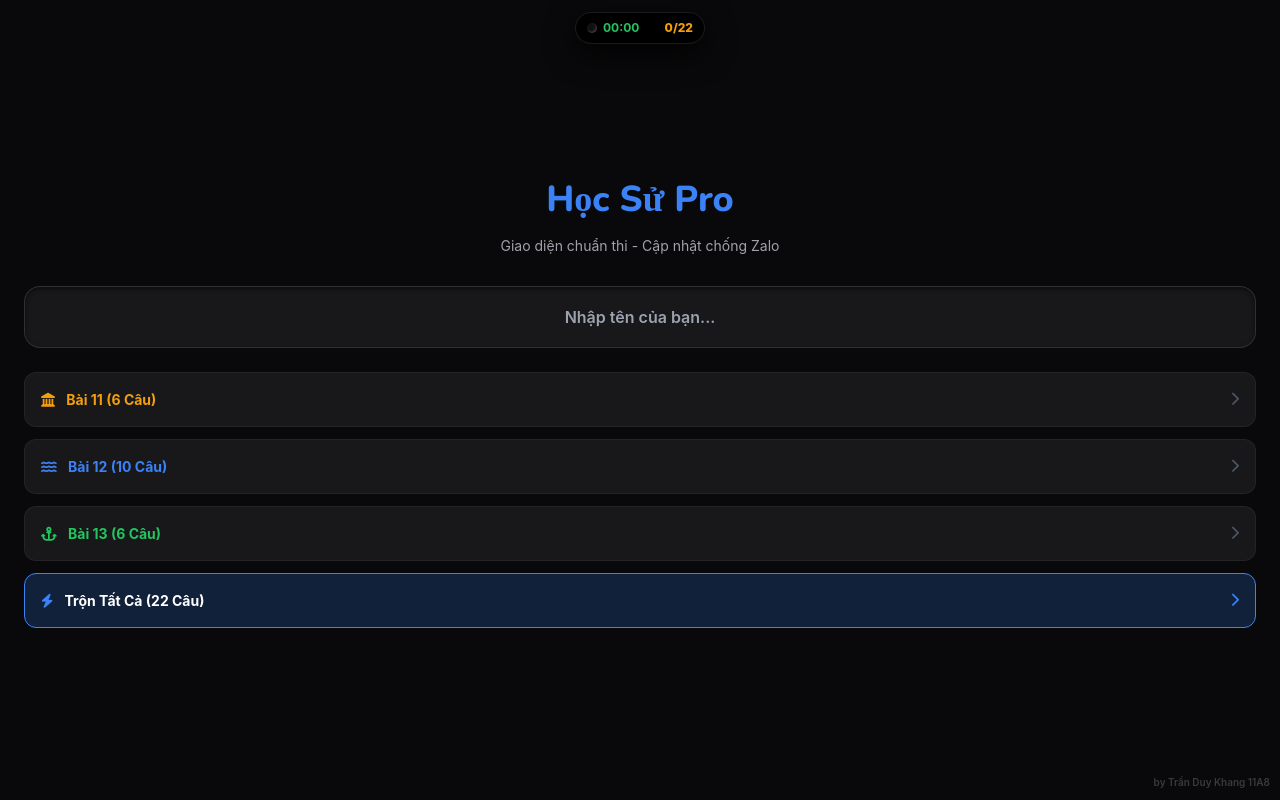
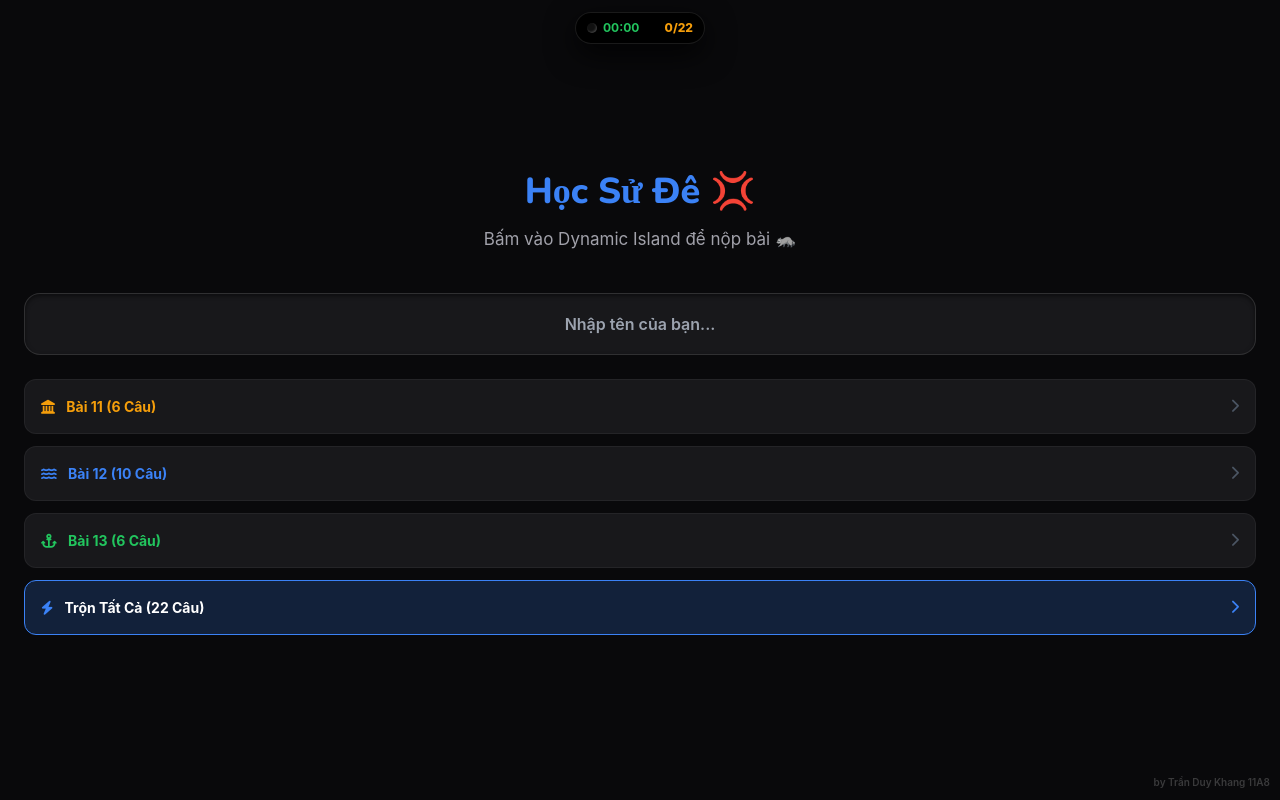
Before and after one commit to tranduykhang1009-cmd/-ng-Sai-LS-CK2, a plain HTML site: page index.html in a window 1280 px wide. Drawn offline with nearby package versions, Linux system fonts and the light colour scheme.

Commit message:
Update index.html

```diff
--- a/index.html
+++ b/index.html
@@ -3,7 +3,8 @@
 <head>
     <meta charset="UTF-8">
     <meta name="viewport" content="width=device-width, initial-scale=1.0, maximum-scale=1.0, user-scalable=no">
-    <title>Học Sử Pro - Bản Hoàn Thiện</title>
+    <title>CÂU ĐÚNG SAI LỊCH SỬ</title>
+    <link rel="icon" href="https://png.pngtree.com/png-clipart/20190920/original/pngtree-cute-contempt-expression-illustration-png-image_4615032.jpg">
     <script src="https://cdn.tailwindcss.com"></script>
     <link href="https://cdnjs.cloudflare.com/ajax/libs/font-awesome/6.4.0/css/all.min.css" rel="stylesheet">
     <style>
@@ -225,8 +226,8 @@
 
     <!-- MÀN HÌNH CHÍNH -->
     <div id="screen-home" class="screen active" style="padding: 24px; justify-content: center;">
-        <h1 style="font-family:'Nunito'; font-size: 36px; font-weight: 800; margin-bottom: 8px; color: var(--sys-blue); text-align: center;">Học Sử Pro</h1>
-        <p style="color: var(--text-muted); text-align: center; margin-bottom: 30px; font-size: 14px;">Giao diện chuẩn thi - Cập nhật chống Zalo</p>
+        <h1 style="font-family:'Nunito'; font-size: 36px; font-weight: 800; margin-bottom: 8px; color: var(--sys-blue); text-align: center;">Học Sử Đê 💢</h1>
+        <p style="color: var(--text-muted); text-align: center; margin-bottom: 40px; font-size: 17px;">Bấm vào Dynamic Island để nộp bài 🦝</p>
 
         <input type="text" id="input-name" placeholder="Nhập tên của bạn..." style="width: 100%; background: var(--card-bg); border: 1px solid rgba(255,255,255,0.1); border-radius: 16px; padding: 18px; color: white; font-size: 16px; margin-bottom: 24px; outline: none; box-shadow: inset 0 2px 4px rgba(0,0,0,0.5); text-align: center; font-weight: 600;">
 
```
